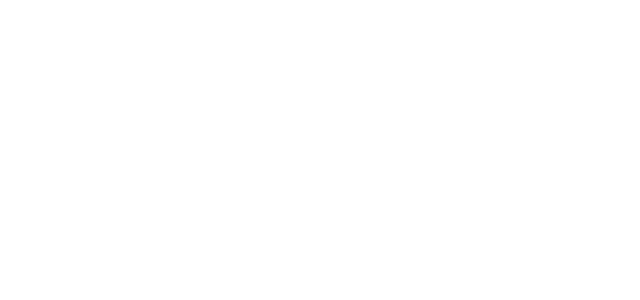
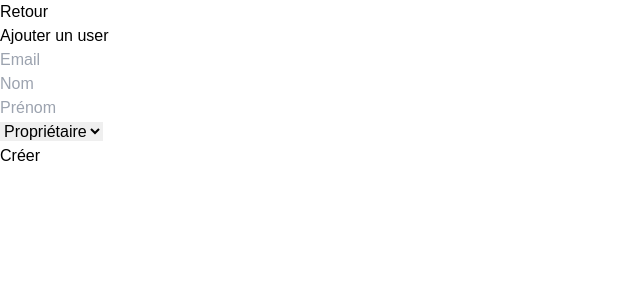
Before and after one commit to anais-labit/silver-micro, a React (Vite) app in the folder front/: page /root/panel/users/create in a window 1280 px wide. Before the commit this address had no page. Shown: the top 300 px of the page, without its empty margins (0-640 px from the left). Built offline with nearby package versions, Linux system fonts and the light colour scheme; a web font is replaced by a local one.

Commit message:
Add ajout des utilisateurs et des restaurants par root

```diff
--- a/front/src/App.jsx
+++ b/front/src/App.jsx
@@ -1,30 +1,34 @@
-import React from 'react';
-import './index.css';
-import { BrowserRouter as Router, Routes, Route } from 'react-router-dom';
-import RestaurantsList from './pages/restaurant/RestaurantsList';
-import Authentication from './pages/Authentication';
-import RestaurantDetails from './pages/restaurant/RestaurantDetails';
-import CreateRestaurant from './pages/root/CreateRestaurant';
-import RootPanel from './pages/root/RootPanel';
+import React from "react";
+import "./index.css";
+import { BrowserRouter as Router, Routes, Route } from "react-router-dom";
+import RestaurantsList from "./pages/restaurant/RestaurantsList";
+import Authentication from "./pages/Authentication";
+import RestaurantDetails from "./pages/restaurant/RestaurantDetails";
+import CreateRestaurant from "./pages/root/CreateRestaurant";
+import CreateUser from "./pages/root/CreateUser";
+import RootPanel from "./pages/root/RootPanel";
 
 function App() {
   return (
     <Router>
       <Routes>
         <Route path="/" element={<Authentication />} />
-      <Route path="/restaurants" element={< RestaurantsList />} />
+        <Route path="/restaurants" element={<RestaurantsList />} />
         <Route path="/restaurants/:title" element={<RestaurantDetails />} />
-      <Route path="/root/panel" element={< RootPanel />} />
+        <Route path="/root/panel" element={<RootPanel />} />
         {/* <Route path="/root/panel/restaurants" element={< RootPanel />} />
       <Route path="/root/panel/users" element={< RootPanel/>} /> */}
         {/* <Route path="/root/panel/bookings" element={< RootPanel/>} /> */}
-      {/* <Route path="/root/panel/restaurants/create" element={< CreateRestaurant/>} /> */}
+        <Route path="/root/panel/restaurants/create" element={<CreateRestaurant />}/>
+        <Route path="/root/panel/users/create" element={<CreateUser />} />
+
+
         {/* <Route path="/owner/panel" element={< OwnerPanel />} /> */}
         {/* <Route path="/owner/panel/restaurants" element={< OwnerRestaurants />} /> */}
         {/* <Route path="/owner/panel/bookings" element={< OwnerBookings />} />  */}
       </Routes>
     </Router>
-  )
+  );
 }
 
 export default App;
--- /dev/null
+++ b/front/src/components/AddButton.jsx
@@ -0,0 +1,13 @@
+export default function AddButton({ type, onClick }) {
+  const label =
+    type === "restaurant" ? "Ajouter un restaurant" : "Ajouter un utilisateur";
+
+  return (
+    <button
+      className="bg-black px-3 pb-1 text-white rounded-xl text-xl w-full"
+      onClick={onClick}
+    >
+      {label}
+    </button>
+  );
+}
--- /dev/null
+++ b/front/src/components/RootBackButton.jsx
@@ -0,0 +1,24 @@
+import React from 'react';
+
+class RetourArriere extends React.Component {
+  handleClick = (event) => {
+    event.preventDefault();
+    const currentUrl = window.location.href;
+    const secondLastIndex = currentUrl.lastIndexOf(
+      "/",
+      currentUrl.lastIndexOf("/") - 1
+    );
+    const newUrl = currentUrl.substring(-1, secondLastIndex);
+    window.location.href = newUrl;
+  };
+
+  render() {
+    return (
+      <a href="#" onClick={this.handleClick}>
+        Retour
+      </a>
+    );
+  }
+}
+
+export default RetourArriere;
--- /dev/null
+++ b/front/src/components/Select.jsx
@@ -0,0 +1,28 @@
+import React, { useState } from "react";
+
+const SelectInput = ({ options, name, value, onChange }) => {
+  const [selectedValue, setSelectedValue] = useState(value);
+
+  const handleChange = (e) => {
+    const newValue = e.target.value;
+    setSelectedValue(newValue);
+    onChange({ target: { name, value: newValue } });
+  };
+
+  return (
+    <select
+      name={name}
+      value={selectedValue}
+      onChange={handleChange}
+      className="border-2 border-gray-300 p-2 rounded-xl"
+    >
+      {options.map((option, index) => (
+        <option key={index} value={option.value}>
+          {option.label}
+        </option>
+      ))}
+    </select>
+  );
+};
+
+export default SelectInput;
--- a/front/src/pages/root/CreateRestaurant.jsx
+++ b/front/src/pages/root/CreateRestaurant.jsx
@@ -1,38 +1,77 @@
-import React from 'react';
-import FormInput from '../../components/FormInput';
-import ValidateButton from '../../components/ValidateButton';
-import BackButton from '../../components/BackButton';
+import React, { useState } from "react";
+import FormInput from "../../components/FormInput";
+import ValidateButton from "../../components/ValidateButton";
+import RootBackButton from "../../components/RootBackButton";
+
+const PATH = import.meta.env.VITE_PATH;
 
 export default function CreateRestaurant() {
+  const [createRestaurantForm, setCreateRestaurantForm] = useState({
+    name: "",
+    id_owner: null,
+  });
+
+  const handleCreateRestaurant = (e) => {
+    const { name, value } = e.target;
+    const parsedValue = name === "id_owner" ? parseInt(value) : value;
+    setCreateRestaurantForm((prevState) => ({
+      ...prevState,
+      [name]: parsedValue,
+    }));
+  };
+
+  const handleCreateRestaurantSubmit = async (e) => {
+    e.preventDefault();
+
+    try {
+      const response = await fetch(PATH + "/root/panel/restaurants/create", {
+        method: "POST",
+        headers: {
+          "Content-Type": "application/json",
+        },
+        body: JSON.stringify(createRestaurantForm),
+      });
+
+      const errorData = await response.json();
+      if (errorData.status === false) {
+        throw new Error(errorData.error.message);
+      }
+      console.log("Création de restaurant réussie");
+    } catch (error) {
+      console.error("Erreur", error.message);
+    }
+  };
   return (
     <section className="flex flex-col items-center">
       <div>
-                <BackButton />
+        <RootBackButton />
         <h2>Ajouter un restaurant</h2>
       </div>
-            <form className="flex flex-col justify-center items-center">
+      <form
+        className="flex flex-col justify-center items-center"
+        onSubmit={handleCreateRestaurantSubmit}
+      >
         <div className="flex flex-row items-center space-y-2 relative">
           <FormInput
             type="text"
             placeholder="Nom du restaurant"
             name="name"
-
+            onChange={handleCreateRestaurant}
           />
         </div>
 
         <div className="flex flex-row items-center space-y-2 relative">
           <FormInput
-                        type="text"
-                        placeholder="Owner_id"
-                        name="ownerId"
+            type="number"
+            placeholder="Id_owner"
+            name="id_owner"
+            onChange={handleCreateRestaurant}
           />
         </div>
         <div className="flex items-center space-y-4 w-full pt-4">
           <ValidateButton className="space-y-2" label="Create" />
         </div>
       </form>
-
-
     </section>
-    )
+  );
 }
--- /dev/null
+++ b/front/src/pages/root/CreateUser.jsx
@@ -0,0 +1,98 @@
+import React, { useState } from "react";
+import FormInput from "../../components/FormInput";
+import ValidateButton from "../../components/ValidateButton";
+import RootBackButton from "../../components/RootBackButton";
+import SelectInput from "../../components/Select";
+
+const PATH = import.meta.env.VITE_PATH;
+
+export default function CreateUser() {
+  const [createUserForm, setCreateUserForm] = useState({
+    firstName: "",
+    lastName: "",
+    email: "",
+    password: "ChangeThisPassword",
+    role: "owner",
+  });
+
+  const handleCreateUser = (e) => {
+    const { name, value } = e.target;
+    setCreateUserForm((prevState) => ({
+      ...prevState,
+      [name]: value,
+    }));
+  };
+
+  const handleCreateUserSubmit = async (e) => {
+    e.preventDefault();
+
+    try {
+      const response = await fetch(PATH + "/root/panel/users/create", {
+        method: "POST",
+        headers: {
+          "Content-Type": "application/json",
+        },
+        body: JSON.stringify(createUserForm),
+      });
+
+      const errorData = await response.json();
+      if (errorData.status === false) {
+        throw new Error(errorData.error.message);
+      }
+      console.log("Création d'utilisateur réussie");
+    } catch (error) {
+      console.error("Erreur", error.message);
+    }
+  };
+
+  return (
+    <section className="flex flex-col items-center">
+      <div>
+        <RootBackButton />
+        <h2>Ajouter un user</h2>
+      </div>
+      <form
+        className="flex flex-col justify-center items-center"
+        onSubmit={handleCreateUserSubmit}
+      >
+        <div className="flex flex-row items-center space-y-2 relative">
+          <FormInput
+            type="email"
+            placeholder="Email"
+            name="email"
+            onChange={handleCreateUser}
+          />
+        </div>
+        <div className="flex flex-row items-center space-y-2 relative">
+          <FormInput
+            type="text"
+            placeholder="Nom"
+            name="lastName"
+            onChange={handleCreateUser}
+          />
+        </div>
+        <div className="flex flex-row items-center space-y-2 relative">
+          <FormInput
+            type="text"
+            placeholder="Prénom"
+            name="firstName"
+            onChange={handleCreateUser}
+          />
+        </div>
+        <div className="flex flex-row items-center space-y-2 relative">
+          <SelectInput
+            name="role"
+            onChange={handleCreateUser}
+            options={[
+              { value: "owner", label: "Propriétaire" },
+              { value: "user", label: "Client" },
+            ]}
+          />
+        </div>
+        <div className="flex items-center space-y-4 w-full pt-4">
+          <ValidateButton className="space-y-2" label="Créer" />
+        </div>
+      </form>
+    </section>
+  );
+}
--- a/front/src/pages/root/RootPanel.jsx
+++ b/front/src/pages/root/RootPanel.jsx
@@ -1,11 +1,14 @@
 import { useState, useEffect } from "react";
 import { Link } from "react-router-dom";
+import AddButton from "../../components/AddButton";
+
 
 const PATH = import.meta.env.VITE_PATH;
 
 export default function RootPanel() {
   const [restaurants, setRestaurants] = useState([]);
   const [users, setUsers] = useState([]);
+  const [showRestaurants, setShowRestaurants] = useState(true);
 
   useEffect(() => {
     const jwtToken = localStorage.getItem("jwtToken");
@@ -55,12 +58,36 @@
     }
   }, []);
 
+  const handleToggleView = () => {
+    setShowRestaurants(!showRestaurants);
+  };
+
+  const handleAdd = () => {
+    if (showRestaurants) {
+      window.location.href = "/root/panel/restaurants/create";
+    } else {
+      window.location.href = "/root/panel/users/create";
+    }
+  };
+
   return (
     <>
       <section>
         <div className="flex justify-center items-center m-10">
           <h2 className="text-3xl">Les Rest'O</h2>
         </div>
+        <div className="flex justify-between items-center m-5">
+          <button onClick={handleToggleView}>
+            {showRestaurants
+              ? "Voir la liste des utilisateurs"
+              : "Voir la liste des restaurants"}
+          </button>
+          <AddButton
+            type={showRestaurants ? "restaurant" : "user"}
+            onClick={handleAdd}
+          />
+        </div>
+        {showRestaurants ? (
           <div className="overflow-x-auto m-5">
             <table className="w-full table-auto">
               <thead>
@@ -76,7 +103,6 @@
                     <td className="border px-4 py-2">{restaurant.name}</td>
                     <td className="border px-4 py-2">{restaurant.id_owner}</td>
                     <td className="border px-4 py-2">
-                    {/* Ici, vous pouvez ajouter des boutons pour les actions */}
                       <button onClick={() => handleEdit(restaurant.id)}>
                         Edit
                       </button>
@@ -89,10 +115,7 @@
               </tbody>
             </table>
           </div>
-        // todo relier à la route /root/restaurants/create qui est fonctionnelle
-      </section>
-
-      <section>
+        ) : (
           <div className="overflow-x-auto m-5">
             <table className="w-full table-auto">
               <thead>
@@ -117,10 +140,9 @@
                   </tr>
                 ))}
               </tbody>
-            ;
             </table>
           </div>
-        // todo relier à la route /root/users/create qui est fonctionnelle
+        )}
       </section>
     </>
   );
```
Also changed, not shown: 2 other files (tests, documents, lock files or other folders). Lines whose indentation alone changed are shown as unchanged.
